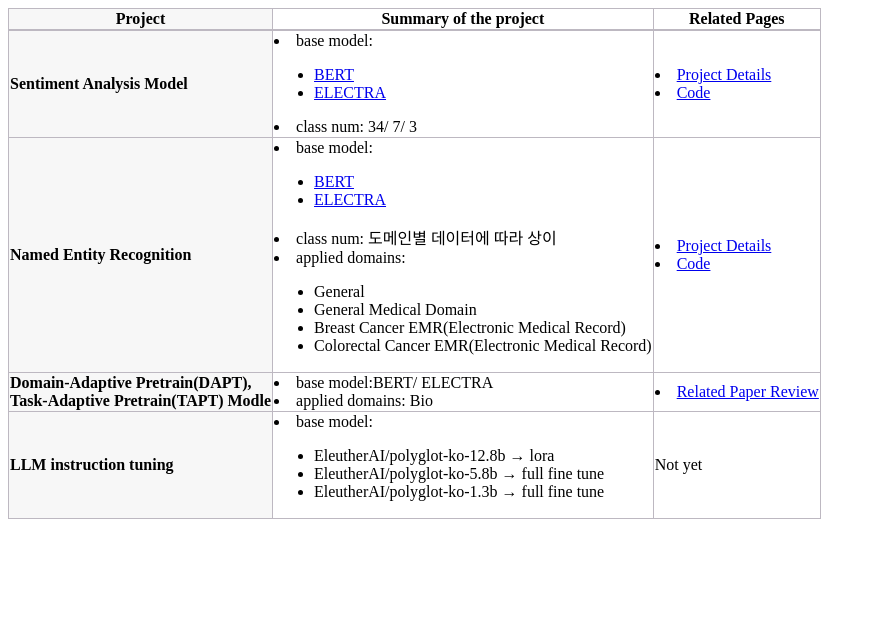
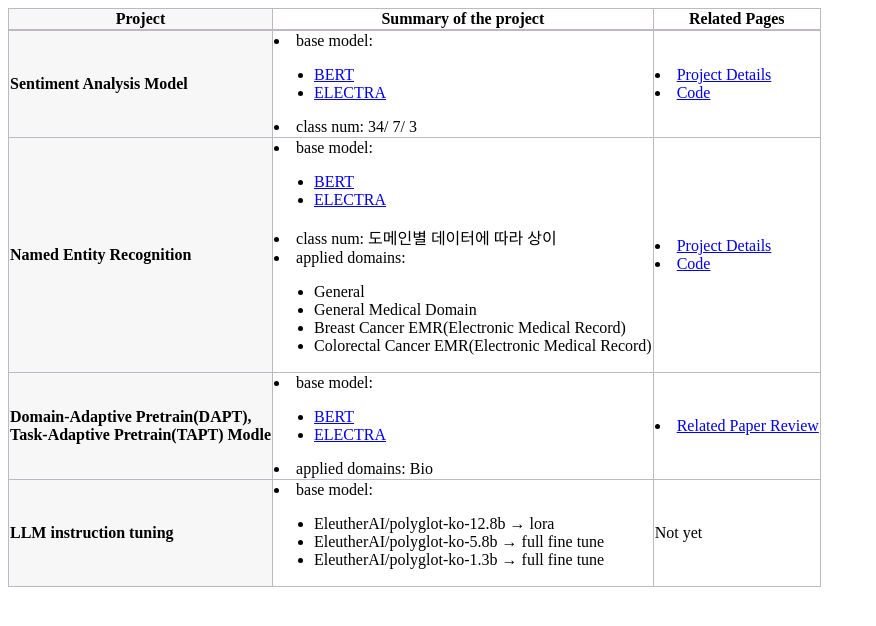
Before and after one commit to finddme/finddme.github.io, a Jekyll site: the page built from _posts/2022-01-01-Project.md, in a window 1280 px wide. Shown: the top 626 px of the page, without its empty margins (0-876 px from the left). Built offline with Jekyll 4.4.1, drawn with Linux system fonts in a browser that asks for light colours.

Commit message:
Update 2022-01-01-Project.md

```diff
--- a/_posts/2022-01-01-Project.md
+++ b/_posts/2022-01-01-Project.md
@@ -66,7 +66,12 @@
        <tr>
          <td class="line3"><strong>Domain-Adaptive Pretrain(DAPT),<br> Task-Adaptive Pretrain(TAPT) Modle</strong></td>
          <td class="line">
-           <li>base model:BERT/ ELECTRA</li>
+           <li>base model:
+             <ul>
+               <li><a href="https://finddme.github.io/natural%20language%20processing/2019/11/22/Bert/">BERT</a></li>
+               <li><a href="https://finddme.github.io/natural%20language%20processing/2022/11/30/LMsummary/#electra--efficiently-learning-an-encoder-that-classifies-token-replacements-accurately">ELECTRA</a></li>
+             </ul>
+           </li>
            <li>applied domains: Bio</li>
          </td>
          <td class="line">
```
